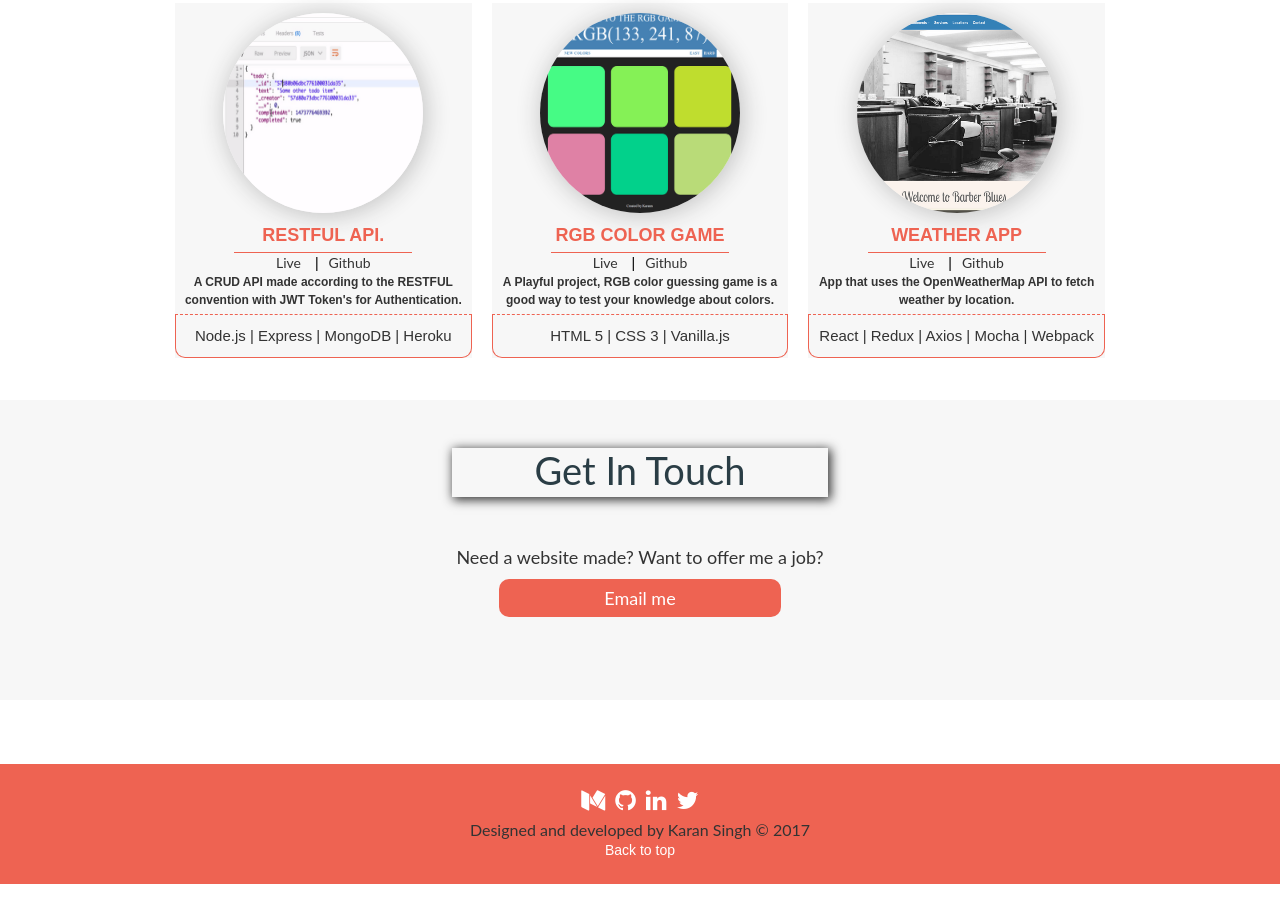
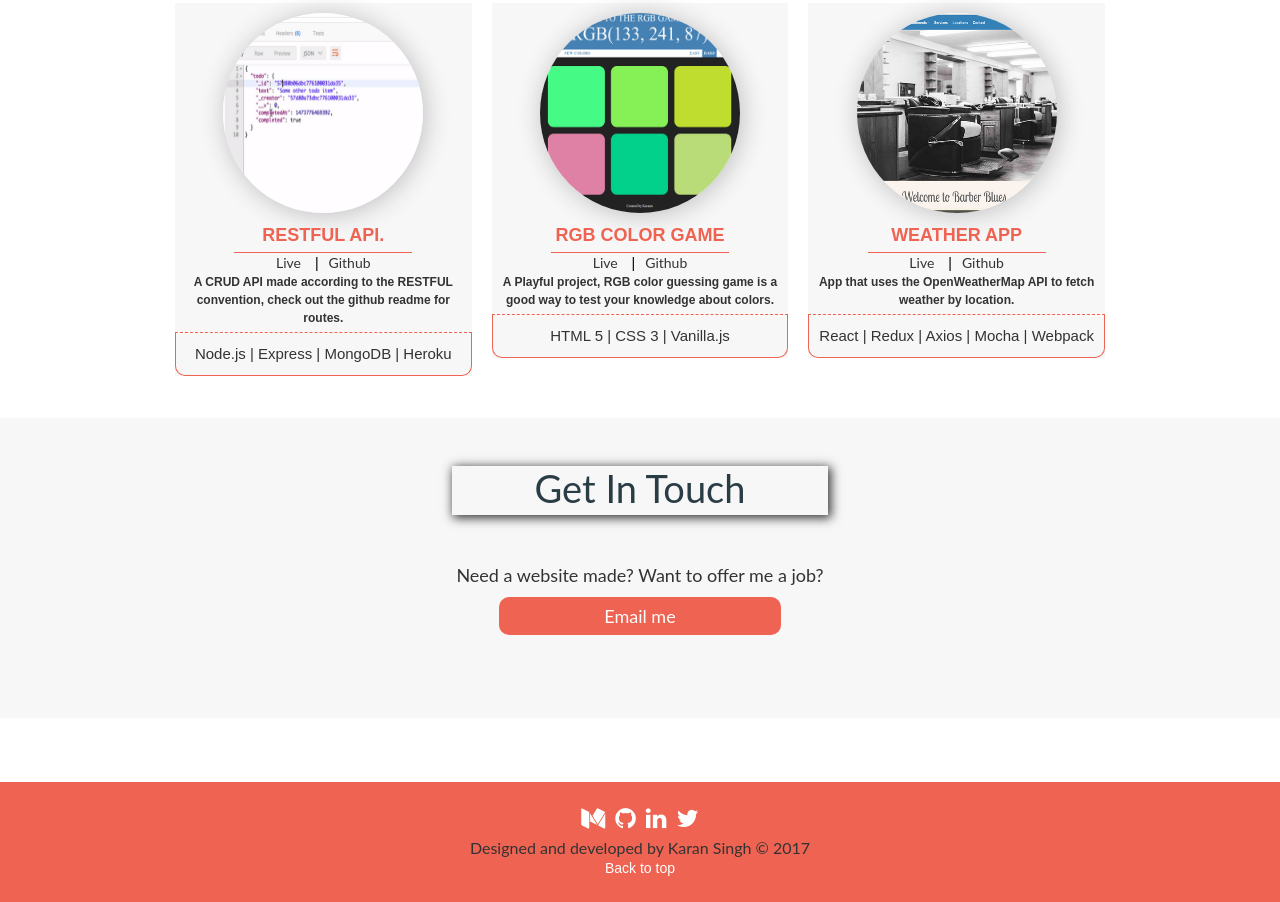
Before and after one commit to karann7/karann7.github.io, a plain HTML site: page index.html in a window 1280 px wide. Shown: the part 1627-2529 px from the top of the page. Drawn offline with nearby package versions, Linux system fonts and the light colour scheme; a script that the page names is missing.

Commit message:
Create index.html

```diff
--- a/index.html
+++ b/index.html
@@ -64,7 +64,7 @@
             <div class="div-block-4"><a class="link-10" href="https://shrouded-sea-12359.herokuapp.com/" target="_blank">Live</a>
               <div class="text-block-3">|</div><a class="link-12" href="https://github.com/karann7/node-todo-api" target="_blank">Github</a>
             </div>
-            <h6 class="heading-3">A CRUD API made according to the RESTFUL convention with JWT Token's for Authentication.</h6>
+            <h6 class="heading-3">A CRUD API made according to the RESTFUL convention, check out the github readme for routes.</h6>
             <blockquote class="block-quote">Node.js | Express | MongoDB | Heroku</blockquote>
           </div>
         </div>
```
